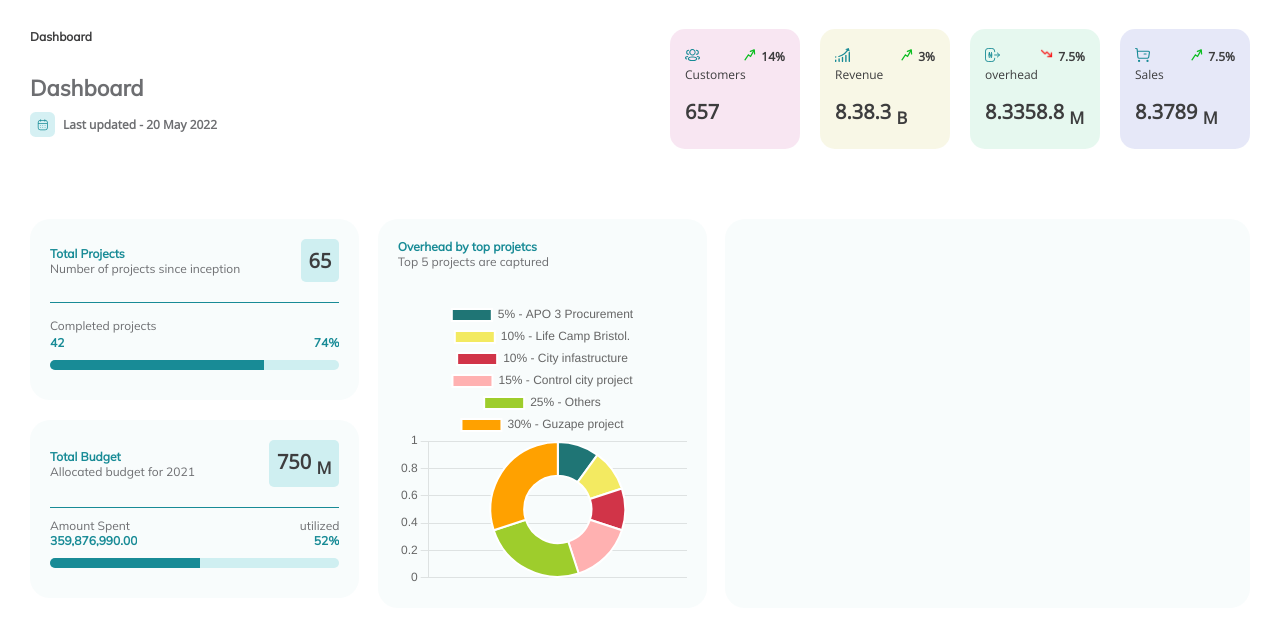
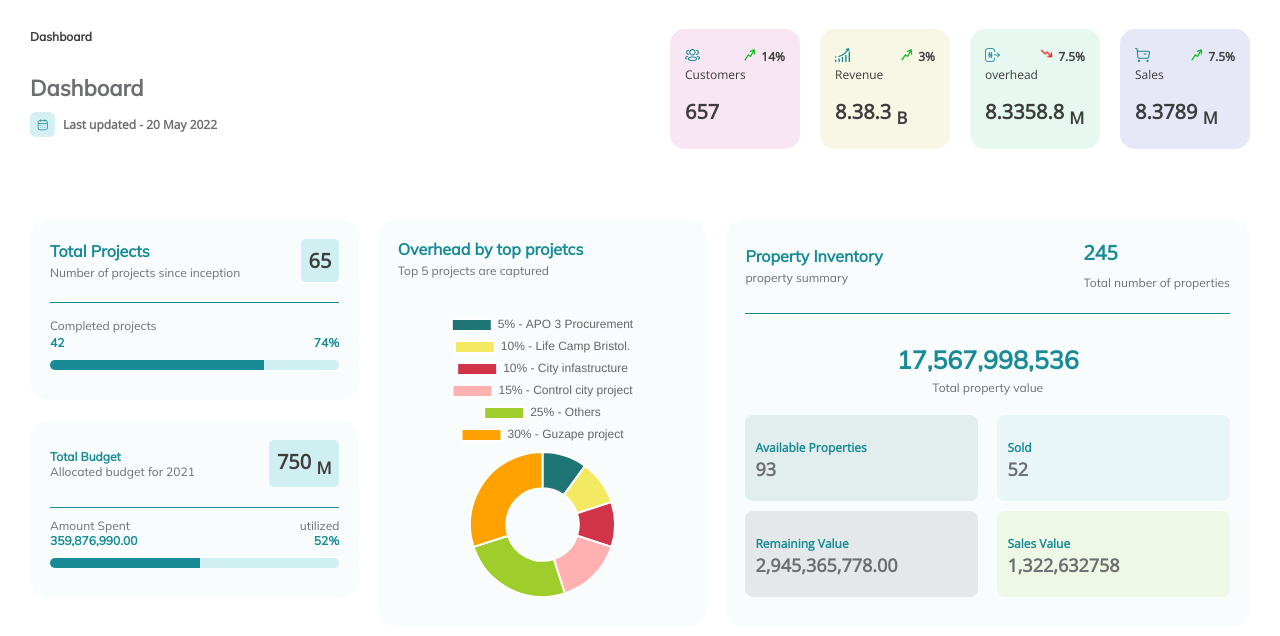
Before and after one commit to ushuaibunuhu/B-H-PROJECT, a website: page pages/dashboard1.html in a window 1280 px wide. Shown: the part 62-698 px from the top of the page. Drawn offline with nearby package versions, Linux system fonts and the light colour scheme; files whose address does not match are found by name.

Commit message:
stat1 cmpleted

```diff
--- a/pages/dashboard1.css
+++ b/pages/dashboard1.css
@@ -175,13 +175,13 @@
 }
 .stat1 .projectDiv .project .pro .toText{
     color:#188b96;
-    font-size: 12px;
+    font-size: 16px;
     font-weight: 600;
     font-family: 'Mulish', sans-serif;
 }
 .overText{
     color:#188b96;
-    font-size: 12px;
+    font-size: 16px;
     font-weight: 600;
     font-family: 'Mulish', sans-serif;
     margin-bottom: 30px;
@@ -297,3 +297,68 @@
     border-radius: 20px;
     padding:20px;
 }
+.stat1 .property .pro{
+    width:100%;
+    padding-bottom: 20px;
+    display: flex;
+    justify-content: space-between;
+    align-items: center;
+    border-bottom:1px solid #188b96;
+}
+.stat1 .property .pro .toText{
+    color:#188b96;
+    font-size: 16px;
+    font-weight: 600;
+    font-family: 'Mulish', sans-serif;
+}
+.stat1 .property .pro .toText span{
+    color:#6d6e71;
+    font-size: 12px;
+    font-family: 'Mulish', sans-serif;
+    font-weight: 400;
+}
+.stat1 .property .pro .proNum{
+    color:#188b96;
+    font-weight: bold;
+    font-size: 20px;
+}
+.stat1 .property .pro .proNum span{
+    color:#6d6e71;
+    font-size: 12px;
+    font-family: 'Mulish', sans-serif;
+    font-weight: 400;
+}
+.property .propertyValue{
+    text-align: center;
+    color:#188b96;
+    font-size: 25px;
+    font-weight: bolder;
+    font-family: 'Mulish', sans-serif;
+    margin-top: 30px;
+    margin-bottom: 5px;
+}
+.property .soldDiv{
+    width:100%;
+    margin-top: 20px;
+    display: flex;
+    justify-content: space-between;
+    flex-wrap: wrap;
+}
+.property .soldDiv .sold{
+    width:48%;
+    border-radius: 8px;
+    padding: 20px 10px;
+    margin-bottom: 10px;
+}
+.property .soldDiv .sold:nth-child(1){
+    background-color: #1F75751A;
+}
+.property .soldDiv .sold:nth-child(2){
+    background-color: #56C5D01A ;
+}
+.property .soldDiv .sold:nth-child(3){
+    background-color: #3D3D3E1A;
+}
+.property .soldDiv .sold:nth-child(4){
+    background-color: #9ECD2C1A;
+}
--- a/pages/dashboard1.html
+++ b/pages/dashboard1.html
@@ -116,7 +116,33 @@
         <div class="overhead">
             <div class="overText">Overhead by top projetcs <br> <span>Top 5 projects are captured</span></div>
             <canvas id="myChart" width="200" height="200"></canvas></div>
-        <div class="property"></div>
+        <div class="property">
+            <div class="pro">
+                <div class="toText">Property Inventory <br> <span>property summary</span></div>
+                <div class="proNum">245 <br> <span>Total number of properties</span></div>
+            </div>
+            <div class="propertyValue">17,567,998,536</div>
+            <p style="width:100%; text-align:center; color:#6d6e71; font-size: 12px; font-family: 'Mulish', sans-serif;
+            font-weight: 400; ">Total property value</p>
+            <div class="soldDiv">
+                <div class="sold">
+                    <span style="color:#188b96; font-weight:bold; font-size:12px; margin-bottom: 6px; width:100%;">Available Properties</span> <br/>
+                    <span class="availableProperties" style="color:#6d6e71; font-weight:bold; font-size:18px; margin-bottom: 6px;">93</span>
+                </div>
+                <div class="sold">
+                    <span style="color:#188b96; font-weight:bold; font-size:12px; margin-bottom: 6px; width:100%;">Sold</span> <br/>
+                    <span class="soldProperties" style="color:#6d6e71; font-weight:bold; font-size:18px; margin-bottom: 6px;">52</span>
+                </div>
+                <div class="sold">
+                    <span style="color:#188b96; font-weight:bold; font-size:12px; margin-bottom: 6px; width:100%;">Remaining Value</span> <br/>
+                    <span class="availableValue" style="color:#6d6e71; font-weight:bold; font-size:18px; margin-bottom: 6px;">2,945,365,778.00</span>
+                </div>
+                <div class="sold">
+                    <span style="color:#188b96; font-weight:bold; font-size:12px; margin-bottom: 6px; width:100%;">Sales  Value</span> <br/>
+                    <span class="salesValue" style="color:#6d6e71; font-weight:bold; font-size:18px; margin-bottom: 6px;">1,322,632758</span>
+                </div>
+            </div>
+        </div>
      </div>
 
      <script src="/node_modules/chart.js/dist/chart.js"></script>
@@ -131,7 +157,7 @@ const myChart = new Chart(ctx, {
             '10% - City infastructure',
             '15% - Control city project',
             '25% - Others',
-            '30% - Guzape project'
+            '30% - Guzape project',
         ],
         datasets: [{
             label: '# of Votes',
@@ -149,11 +175,7 @@ const myChart = new Chart(ctx, {
         }]
     },
     options: {
-        scales: {
-            y: {
-                beginAtZero: true
-            }
-        }
+
     }
 });
 </script>
```
